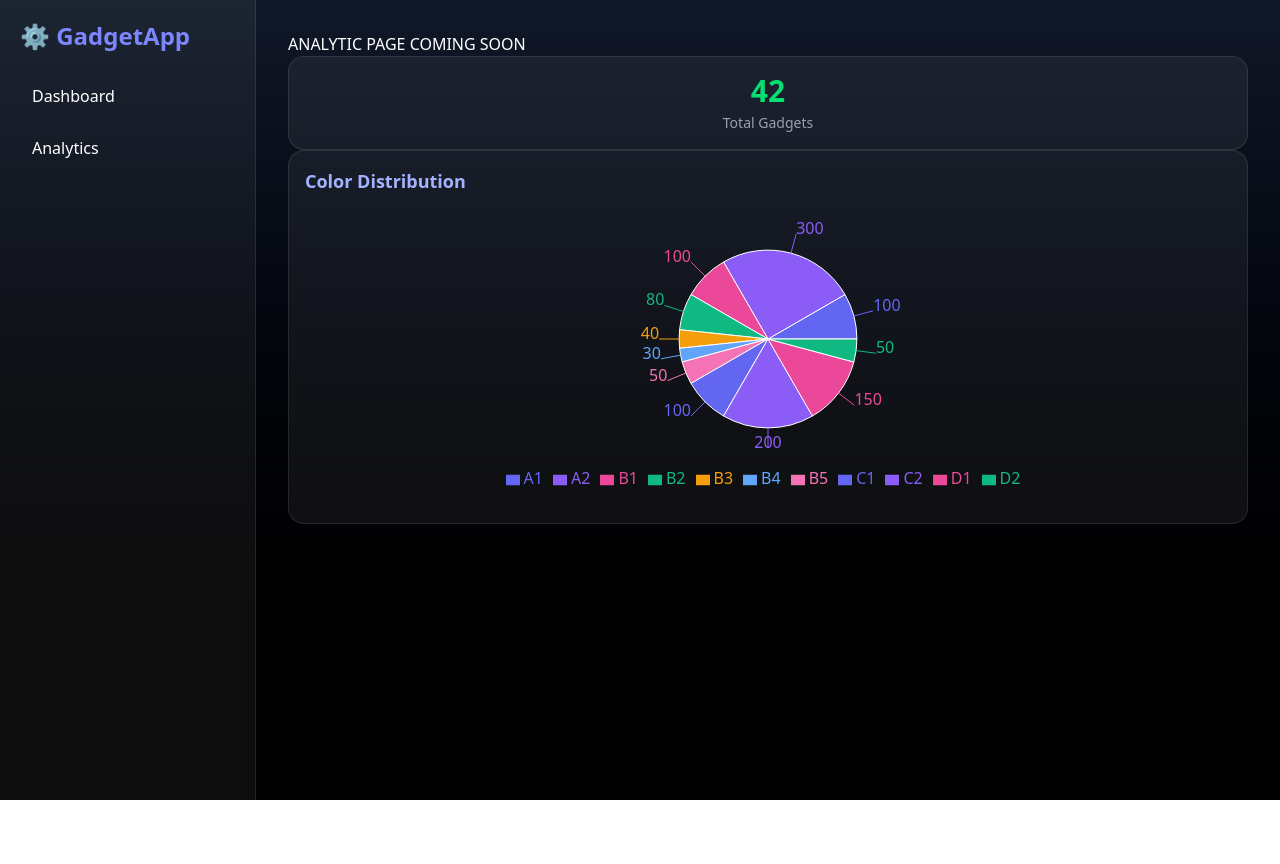
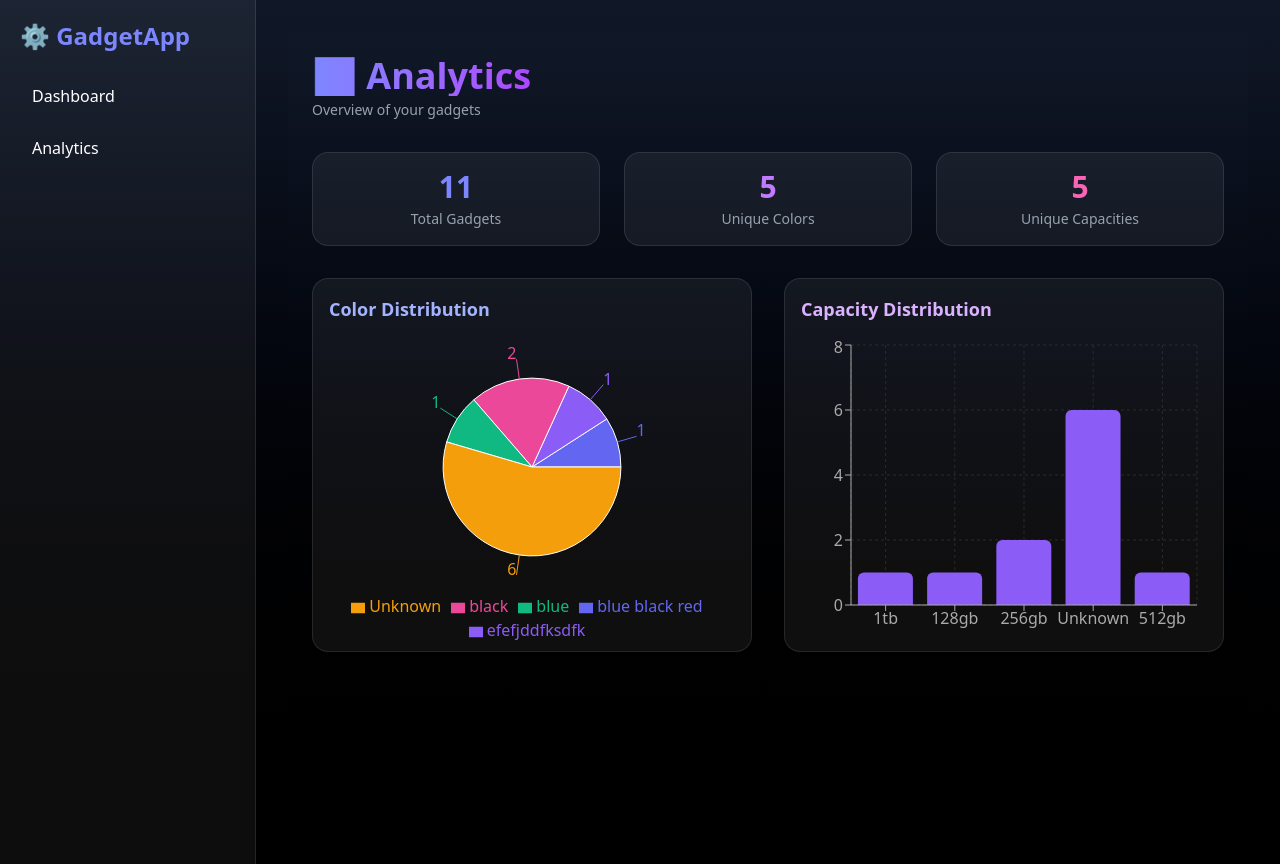
Before and after one commit to starkid111/User-Manager-App, a React (Vite) app: page /analytics in a window 1280 px wide. Before the commit the page ends 800 px from the top, so only its background shows below. Built offline with nearby package versions, Linux system fonts and the light colour scheme; data requests are answered from the project's data file.

Commit message:
made some upgrade to the analytics page

```diff
--- a/src/components/Analytics.tsx
+++ b/src/components/Analytics.tsx
@@ -1,25 +1,95 @@
+import { useEffect, useState } from "react";
+
 import ColorPieChart from "./charts/PieChart";
+import { getGadgets, type Gadget } from "../utils/api";
 import StatsCard from "./stats/StatsCard"
+import CapacityBarChart from "./charts/CapacityBarChart";
 
-const data02 = [
-  { name: 'A1', value: 100 },
-  { name: 'A2', value: 300 },
-  { name: 'B1', value: 100 },
-  { name: 'B2', value: 80 },
-  { name: 'B3', value: 40 },
-  { name: 'B4', value: 30 },
-  { name: 'B5', value: 50 },
-  { name: 'C1', value: 100 },
-  { name: 'C2', value: 200 },
-  { name: 'D1', value: 150 },
-  { name: 'D2', value: 50 },
-];
+
 const Analytics = () => {
+  const [gadgets , setGadgets] = useState<Gadget[]>([]);
+  const [loading, setLoading] = useState<boolean>(false);
+  const [error, setError] = useState<string | null>(null);
+
+
+  useEffect(() => {
+    const loadGadgets = async () => {
+      setLoading(true);
+      try {
+        const data = await getGadgets()
+        setGadgets(data);
+      }catch (err) {
+        setError("Failed to fetch gadgets");
+      }finally {
+        setLoading(false);
+      }
+    }
+
+    loadGadgets();
+  }, []);
+
+
+  //compute stats
+  const totalGadgets = gadgets.length;
+
+  const colorCount : Record<string, number> = {};
+  const capacityCount : Record<string, number> = {};
+
+  gadgets.forEach((g)=> {
+       const color = (g.data?.color || "Unknown").toString();
+       const capacity = (g.data?.capacity || "Unknown").toString();
+        colorCount[color] = (colorCount[color] || 0) + 1;
+        capacityCount[capacity] = (capacityCount[capacity] || 0) + 1;
+  })
+
+  //transform to chart data format
+  const colorData = Object.entries(colorCount).map(([name, value]) => ({ name, value }));
+  const capacityData = Object.entries(capacityCount).map(([name, value]) => ({ name, value }));
+
+   const uniqueColors = Object.keys(colorCount).length;
+  const uniqueCapacities = Object.keys(capacityCount).length;
+
+
+  if (loading) {
+    return <div>Loading...</div>;
+  }
+
+  if (error) {
+    return <div>{error}</div>;
+  }
   return (
     <>
-      <div>ANALYTIC PAGE COMING SOON</div>
-      <StatsCard title="Total Gadgets" value={42} accent="text-green-400" />
-      <ColorPieChart data={data02} height={300} />
+      <div className="min-h-screen bg-gradient-to-b from-gray-900 to-black text-white p-6">
+        <div className="flex flex-col sm:flex-row sm:items-center sm:justify-between gap-4 mb-8">
+          <div>
+            <h1 className="text-3xl sm:text-4xl font-extrabold bg-clip-text text-transparent bg-gradient-to-r from-indigo-400 to-purple-500">
+              📊 Analytics
+            </h1>
+            <p className="text-sm text-gray-400 mt-1">Overview of your gadgets</p>
+          </div>
+        </div>
+
+        {loading ? (
+          <div className="text-center text-gray-400 animate-pulse py-12">Loading analytics...</div>
+        ) : error ? (
+          <div className="text-center text-red-400 py-8">{error}</div>
+        ) : (
+          <>
+            {/* stat cards */}
+            <div className="grid grid-cols-1 sm:grid-cols-3 gap-6 mb-8">
+              <StatsCard title="Total Gadgets" value={totalGadgets} accent="text-indigo-400" />
+              <StatsCard title="Unique Colors" value={uniqueColors} accent="text-purple-400" />
+              <StatsCard title="Unique Capacities" value={uniqueCapacities} accent="text-pink-400" />
+            </div>
+
+            {/* charts */}
+            <div className="grid grid-cols-1 lg:grid-cols-2 gap-8">
+              <ColorPieChart data={colorData} height={300} />
+              <CapacityBarChart data={capacityData} height={300} />
+            </div>
+          </>
+        )}
+      </div>
     </>
 
 
--- /dev/null
+++ b/src/components/charts/CapacityBarChart.tsx
@@ -0,0 +1,42 @@
+import {
+  Bar,
+  BarChart,
+  CartesianGrid,
+  ResponsiveContainer,
+  Tooltip,
+  XAxis,
+  YAxis,
+} from "recharts";
+
+interface DataPoint {
+  name: string;
+  value: number;
+}
+
+interface Props {
+  data: DataPoint[];
+  height?: number;
+}
+
+const CapacityBarChart: React.FC<Props> = ({ data, height = 260 }) => {
+  const safeData = data.length ? data : [{ name: "None", value: 1 }];
+
+  return (
+    <div className="bg-white/6 border border-white/10 rounded-2xl p-4">
+      <div className="text-lg font-semibold text-purple-300 mb-3">Capacity Distribution</div>
+      <div style={{ width: "100%", height }}>
+        <ResponsiveContainer>
+          <BarChart data={safeData} margin={{ top: 10, right: 10, left: -10, bottom: 0 }}>
+            <CartesianGrid stroke="#2b2b2b" strokeDasharray="3 3" />
+            <XAxis dataKey="name" stroke="#aaa" />
+            <YAxis stroke="#aaa" />
+            <Tooltip wrapperStyle={{ background: "rgba(0,0,0,0.8)", borderRadius: 8, border: "none" }} />
+            <Bar dataKey="value" fill="#8B5CF6" radius={[6, 6, 0, 0]} />
+          </BarChart>
+        </ResponsiveContainer>
+      </div>
+    </div>
+  );
+};
+
+export default CapacityBarChart;
```
